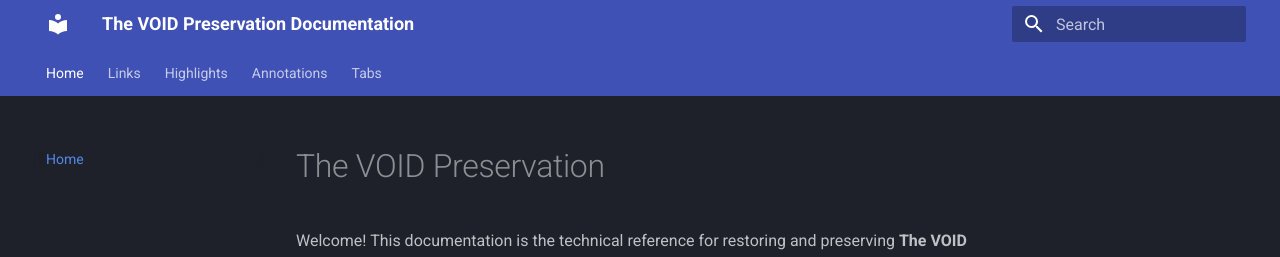
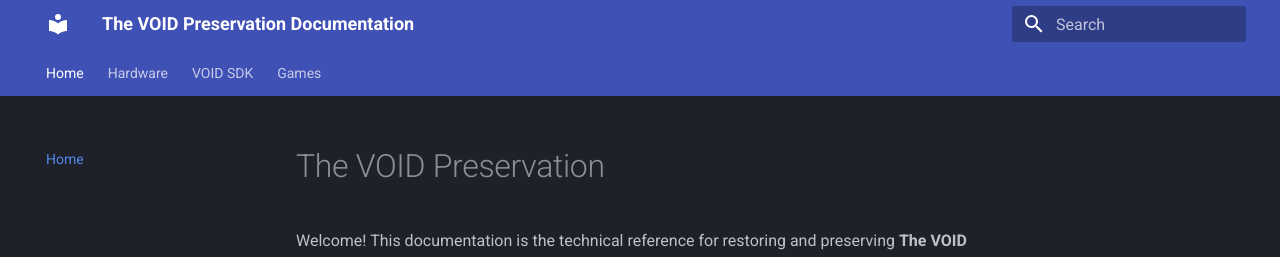
Before and after one commit to TheVOIDPreservation/Docs, an MkDocs documentation site: the page built from docs/index.md, in a window 1280 px wide. Shown: the top 257 px of the page. Built offline with MkDocs 1.6.1 and Material for MkDocs 9.7.7, drawn with Linux system fonts in a browser that asks for light colours.

Commit message:
Add Hardware, VOID SDK, and Games docs
Add new documentation index pages for Hardware, VOID SDK, and Games (docs/hardware/index.md, docs/void-sdk/index.md, docs/games/index.md). Update mkdocs.yml navigation to include the new sections and remove obsolete nav entries (Links, Highlights, Annotations, Tabs). The added markdown files are simple placeholders for their respective docs sections.

```diff
--- a/mkdocs.yml
+++ b/mkdocs.yml
@@ -34,7 +34,6 @@ plugins:
 
 nav:
   - Home: index.md
-  - Links: links.md
-  - Highlights: highlights.md
-  - Annotations: annotations.md
-  - Tabs: tabs.md
+  - Hardware: hardware/index.md
+  - VOID SDK: void-sdk/index.md
+  - Games: games/index.md
```
Also changed, not shown: docs/games/index.md (added, +3 -0 lines), docs/hardware/index.md (added, +3 -0 lines), docs/void-sdk/index.md (added, +3 -0 lines).
